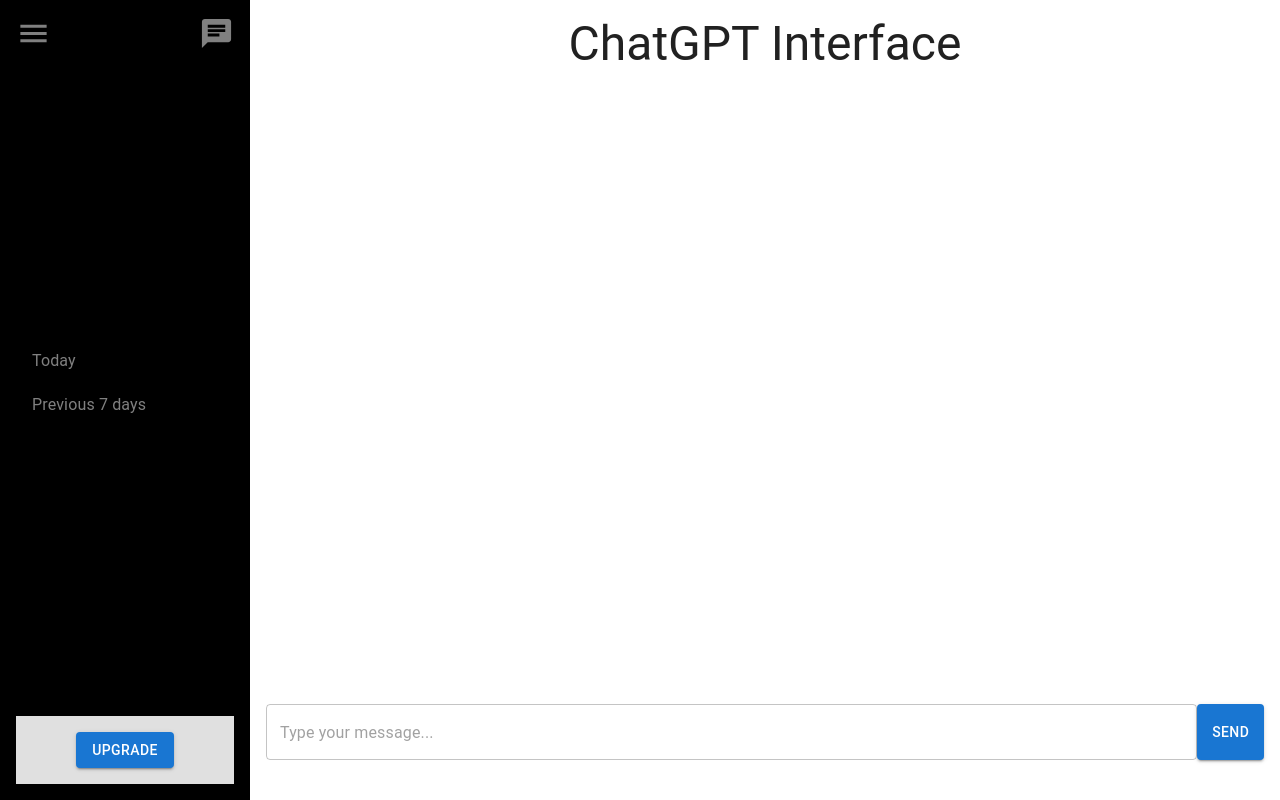
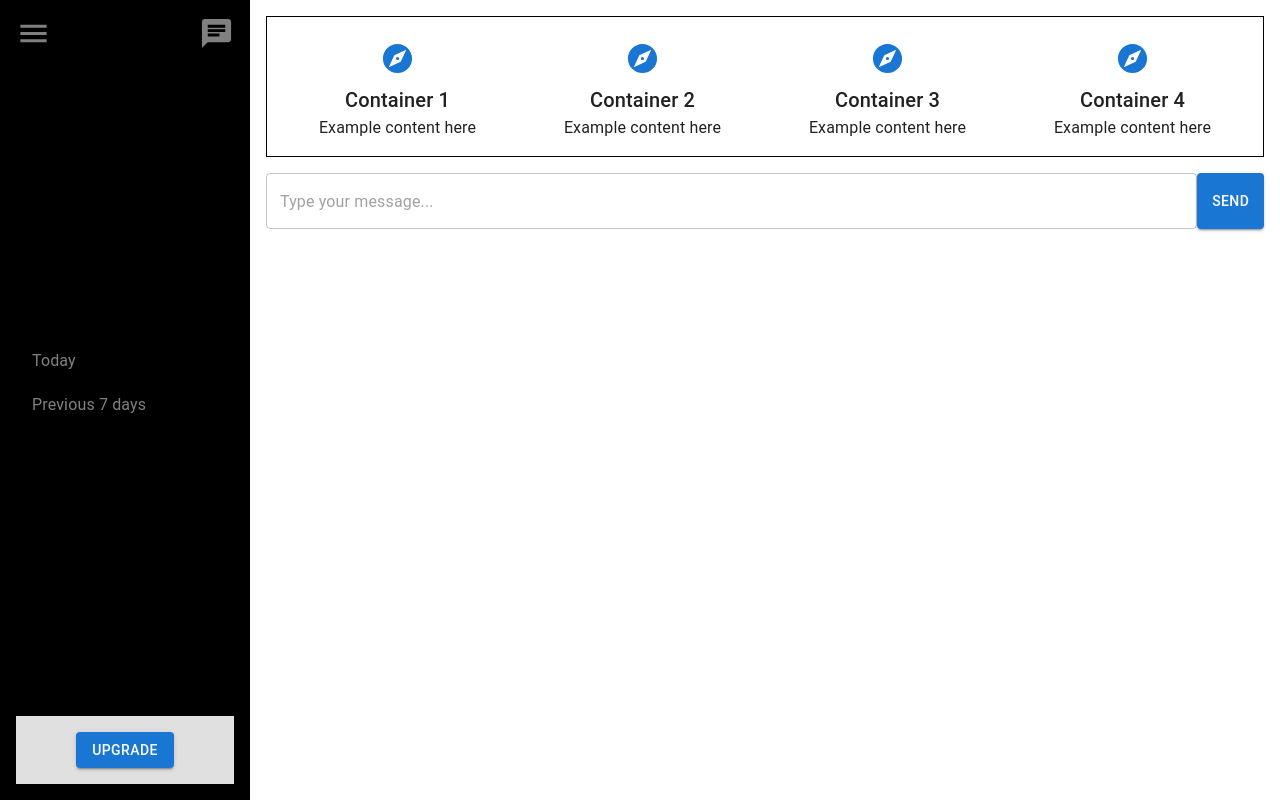
Before and after one commit to Hiru1003/chatgpt-ui, a React (Create React App) app: page / in a window 1280 px wide. Built offline with nearby package versions, Linux system fonts and the light colour scheme.

Commit message:
feat: adding containers to main page

```diff
--- a/src/components/MainPage.js
+++ b/src/components/MainPage.js
@@ -1,15 +1,57 @@
-// src/components/MainPage.js
 import React from 'react';
-import { Box, TextField, Button, Typography } from '@mui/material';
+import { Box, Typography, IconButton, TextField, Button } from '@mui/material';
+import { Explore as ExploreIcon } from '@mui/icons-material';
 
 const MainPage = () => {
   return (
     <Box sx={{ p: 2, flexGrow: 1 }}>
-      <Box sx={{ mb: 2, textAlign: 'center' }}>
-        <Typography variant="h3">ChatGPT Interface</Typography>
+      {/* Containers Row */}
+      <Box
+        sx={{
+          display: 'flex',
+          gap: 2, // Adjust the gap between containers
+          border: '1px solid black', // Add black border
+          p: 2, // Add padding
+        }}
+      >
+        {/* Container 1 */}
+        <Box sx={{ flex: 1, textAlign: 'center' }}>
+          <IconButton color="primary" aria-label="explore">
+            <ExploreIcon fontSize="large" />
+          </IconButton>
+          <Typography variant="h6">Container 1</Typography>
+          <Typography variant="body1">Example content here</Typography>
+        </Box>
+
+        {/* Container 2 */}
+        <Box sx={{ flex: 1, textAlign: 'center' }}>
+          <IconButton color="primary" aria-label="explore">
+            <ExploreIcon fontSize="large" />
+          </IconButton>
+          <Typography variant="h6">Container 2</Typography>
+          <Typography variant="body1">Example content here</Typography>
+        </Box>
+
+        {/* Container 3 */}
+        <Box sx={{ flex: 1, textAlign: 'center' }}>
+          <IconButton color="primary" aria-label="explore">
+            <ExploreIcon fontSize="large" />
+          </IconButton>
+          <Typography variant="h6">Container 3</Typography>
+          <Typography variant="body1">Example content here</Typography>
+        </Box>
+
+        {/* Container 4 */}
+        <Box sx={{ flex: 1, textAlign: 'center' }}>
+          <IconButton color="primary" aria-label="explore">
+            <ExploreIcon fontSize="large" />
+          </IconButton>
+          <Typography variant="h6">Container 4</Typography>
+          <Typography variant="body1">Example content here</Typography>
+        </Box>
       </Box>
-      <Box sx={{ display: 'flex', flexDirection: 'column', height: 'calc(100vh - 200px)', overflowY: 'auto' }}>
-      </Box>
+
+      {/* Text Field and Button */}
       <Box sx={{ mt: 2, display: 'flex' }}>
         <TextField variant="outlined" fullWidth placeholder="Type your message..." />
         <Button variant="contained" color="primary">Send</Button>
```
